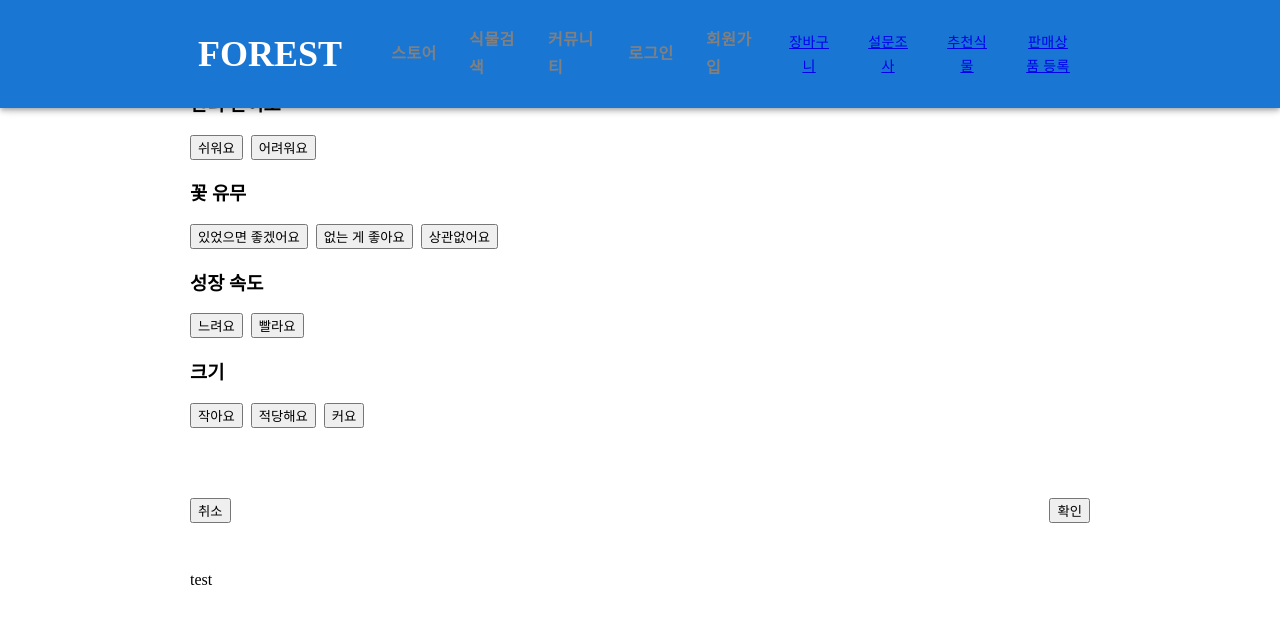
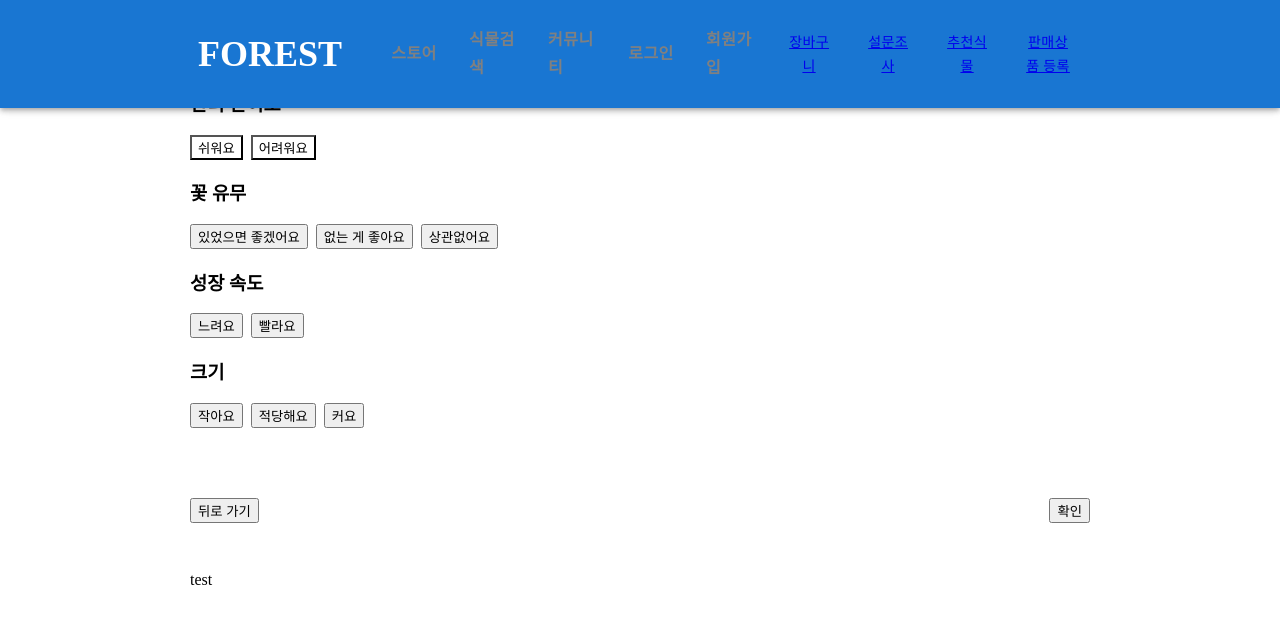
Before and after one commit to dohyung102/Forest, a React (Create React App) app in the folder frontend/: page /survey in a window 1280 px wide. Shown: the top 624 px of the page. Built offline with nearby package versions, Linux system fonts and the light colour scheme.

Commit message:
FIX: modify survey page

```diff
--- a/frontend/src/components/pages/SellerAuth.js
+++ b/frontend/src/components/pages/SellerAuth.js
@@ -7,9 +7,9 @@ const SellerAuth = () => {
   const navigate = useNavigate()
   const [company, setCompany] = useState('')
   const [EID, setEID] = useState('')
-  const [name] = useState('')
-  const [phone] = useState('')
-  const [email] = useState('')
+  const [name, setName] = useState('')
+  const [phone, setPhone] = useState('')
+  const [email, setEmail] = useState('')
 
   const companyHandle = (event) => {
     const companyInput = event.target.value
--- a/frontend/src/components/pages/Survey.js
+++ b/frontend/src/components/pages/Survey.js
@@ -1,15 +1,49 @@
-import React from 'react';
+import React, { useState } from 'react';
 // import styled from 'styled-components';
 import './Survey.css'
+// import { useHistory } from 'react-router-dom';
 
 const Survey = () => {
+  // const history = useHistory();
+
+  const [isClick, setIsClick] = useState(false)
+  const [isUnclick, setIsUnclick] = useState(false)
+
+  const toggleClick = () => {
+    setIsClick(!isClick);
+  }
+
+  const toggleUnclick = () => {
+    setIsUnclick(!isUnclick);
+  }
+
+  // const survey = () => {
+  //   axios({
+  //     method: 'post',
+  //     url: 'http://localhost:8000/api/$/',
+  //     data: {
+  //       flower: flower,
+  //       speed: speed,
+  //       size: size,
+  //     }
+  //   })
+  //     .then((res) => {
+  //       console.log(res)
+  //       alert('survey completed')
+  //       navigate('/recommend')
+  //     })
+  //     .catch((err) => {
+  //       console.log(err)
+  //     })
+  // }
+
   return (
     <div>
       <h1>선호하는 환경을 입력해주세요</h1>
       <h3>관리 난이도</h3>
-      <button>쉬워요</button>
+      <button style={isClick ? {backgroundColor: 'green', color: 'white'} : {backgroundColor: 'white', color: 'black'}} onClick={isClick ? toggleUnclick : toggleClick}>쉬워요</button>
       &nbsp;&nbsp;
-      <button>어려워요</button>
+      <button style={isClick ? {backgroundColor: 'green', color: 'white'} : {backgroundColor: 'white', color: 'black'}} onClick={isClick ? toggleUnclick : toggleClick}>어려워요</button>
 
 
       <h3>꽃 유무</h3>
@@ -32,8 +66,11 @@ const Survey = () => {
       <button>커요</button>
       <br></br><br></br><br></br><br></br>
       <p>
-        <button>취소</button>
-        <button>확인</button>
+        <button
+          // onClick={ () => {
+          // history.goBack();}}
+          >뒤로 가기</button>
+        <button type='submit'>확인</button>
       </p>
     </div>
   )
```
